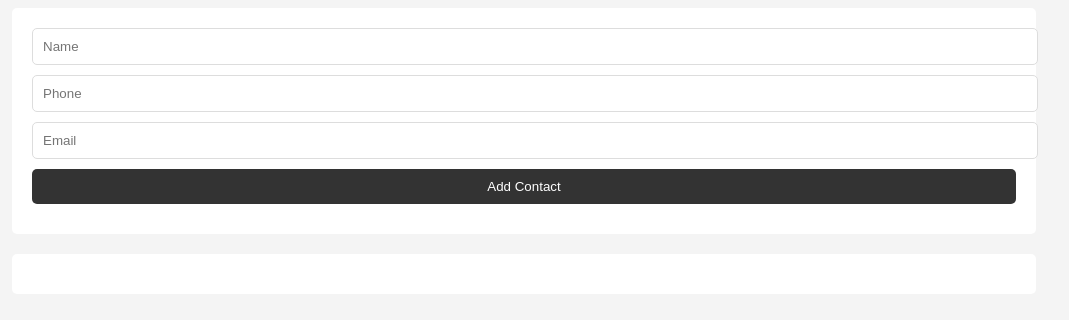
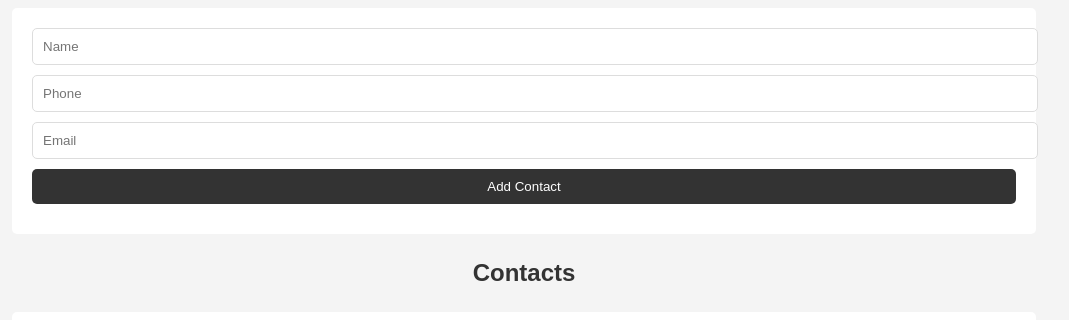
Before and after one commit to GEMS-Gallery/connectocraft-0191fffdffb2, a website built with Vite: page frontend/index.html in a window 1280 px wide. Shown: the part 106-426 px from the top of the page, without its empty margins (116-1185 px from the left). Built offline with nearby package versions, Linux system fonts and the light colour scheme; what @dfinity/agent would draw is missing.

Commit message:
0191ffff-e525-7dd1-a48f-cc15fa93fea6

```diff
--- a/frontend/index.css
+++ b/frontend/index.css
@@ -13,7 +13,7 @@ body {
     padding: 20px;
 }
 
-h1 {
+h1, h2 {
     color: #333;
     text-align: center;
 }
--- a/frontend/index.html
+++ b/frontend/index.html
@@ -16,6 +16,7 @@
             <input type="email" id="email" placeholder="Email" required>
             <button type="submit" id="submitBtn">Add Contact</button>
         </form>
+        <h2>Contacts</h2>
         <div id="contactList"></div>
     </div>
     <script type="module" src="index.js"></script>
--- a/frontend/index.js
+++ b/frontend/index.js
@@ -32,6 +32,9 @@ document.addEventListener('DOMContentLoaded', async () => {
   async function loadContacts() {
     const contacts = await backend.getAllContacts();
     contactList.innerHTML = '';
+    if (contacts.length === 0) {
+      contactList.innerHTML = '<p>No contacts found.</p>';
+    } else {
       contacts.forEach(contact => {
         const contactItem = document.createElement('div');
         contactItem.className = 'contact-item';
@@ -44,6 +47,7 @@ document.addEventListener('DOMContentLoaded', async () => {
         `;
         contactList.appendChild(contactItem);
       });
+    }
   }
 
   window.editContact = async (id) => {
```
Lines whose indentation alone changed are shown as unchanged.
